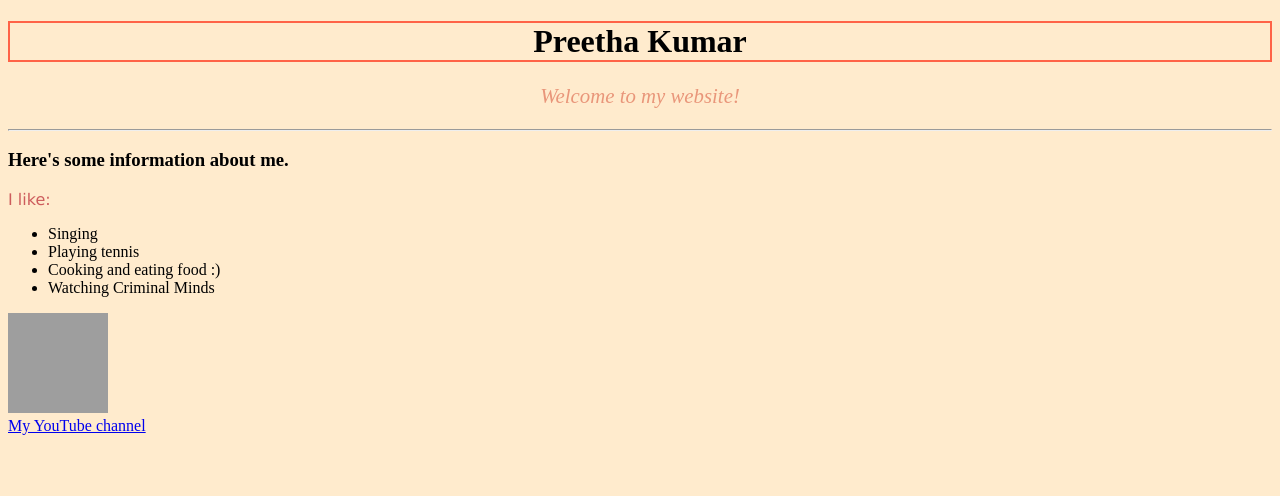
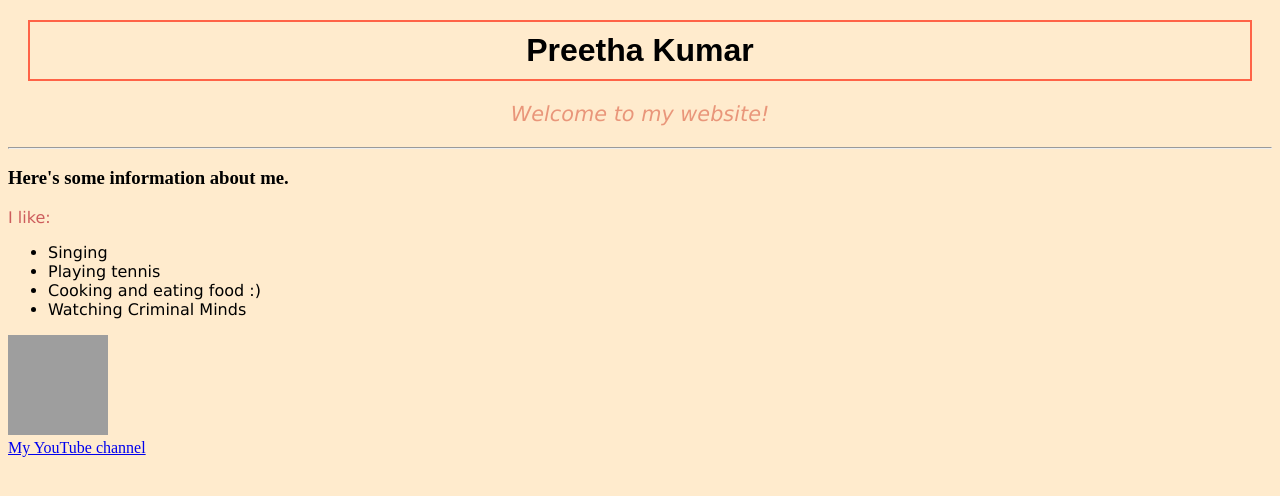
Before and after one commit to preethakumar/preethakumar.github.io, a plain HTML site: page index.html in a window 1280 px wide. Drawn offline with Linux system fonts and the light colour scheme; grey boxes are pictures that could not be loaded.

Commit message:
Update index.html

```diff
--- a/index.html
+++ b/index.html
@@ -2,15 +2,28 @@
 <html lang="en-US">
 <head>
 <title>Preetha Kumar: My first HTML website!</title>
-<!-- to edit the style of the website with CSS formatting, put things in the style brackets below -->
+<!-- to edit the style of the website with CSS formatting, put things in the style element below -->
 <style>
 
+  #websiteTitle{
+    padding: 10px;
+    margin: 20px;
+    text-align:center;
+    border: 2px solid Tomato;
+    font-family: sans-serif;
+  }
+  p{
+    font-family:verdana;
+  }
+  li.list{
+    font-family: verdana;
+  }
 </style>
 </head>
 <body style = "background-color:BlanchedAlmond;">
 
 <!--Website title below, with center alignment -->
-<h1 title="Preetha Kumar Header" style = "text-align:center; border: 2px solid Tomato;">Preetha Kumar</h1>
+<h1 id="websiteTitle" title="Preetha Kumar Header">Preetha Kumar</h1>
 <p style = "text-align:center; font-size:130%; color:DarkSalmon;"> <i>Welcome to my website!</i></p>
 
 <hr>
@@ -19,10 +32,10 @@
 <p style="color:IndianRed; font-family:verdana;"> I like: </p>
 
 <ul>
-  <li>Singing</li>
-  <li>Playing tennis</li>
-  <li>Cooking and eating food :) </li>
-  <li>Watching Criminal Minds</li>
+  <li class = "list">Singing</li>
+  <li class = "list">Playing tennis</li>
+  <li class = "list">Cooking and eating food :) </li>
+  <li class = "list">Watching Criminal Minds</li>
 </ul>
 <img src = "tennis.jpg" alt="Tennis ball" width="100" height="100">
 <br>
```
